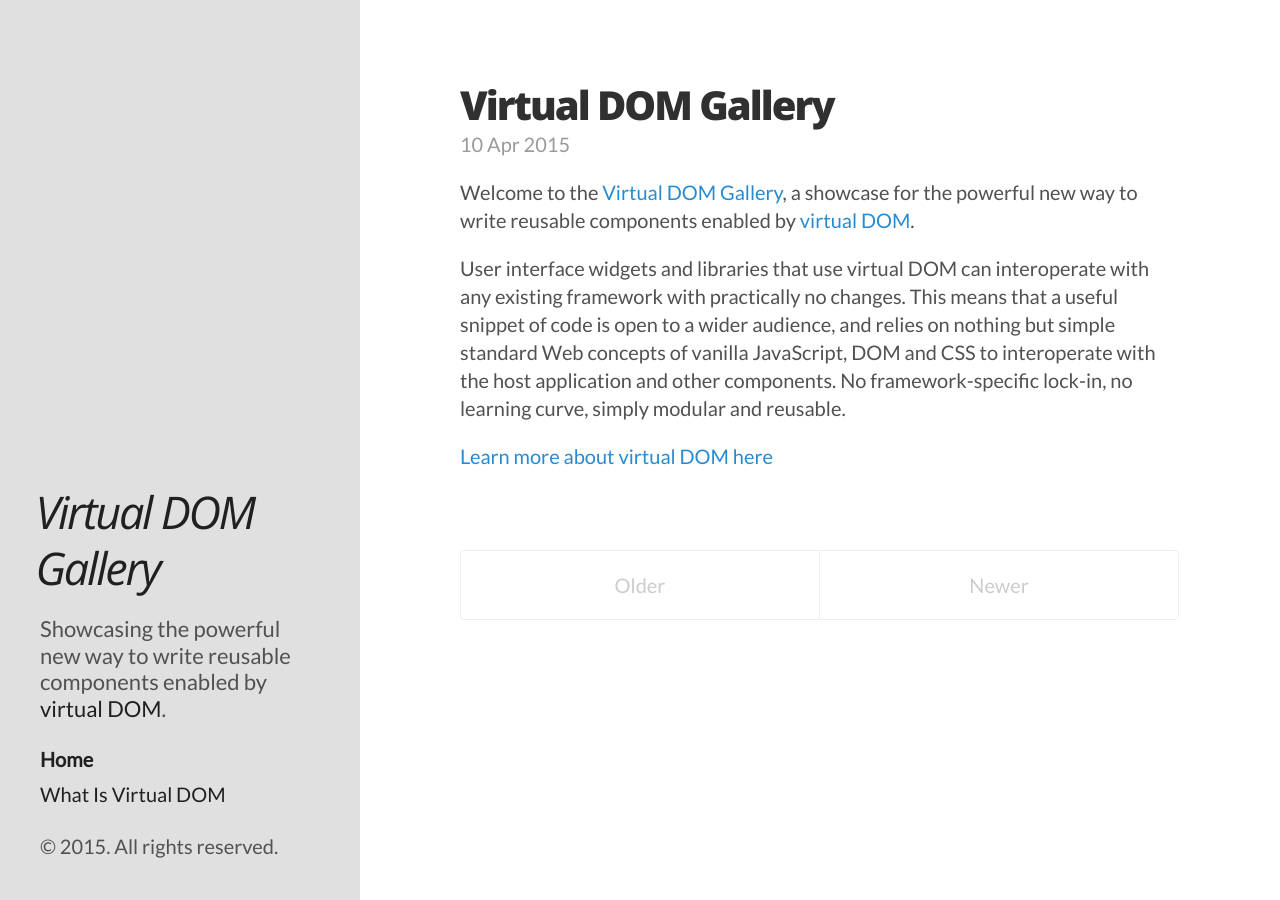
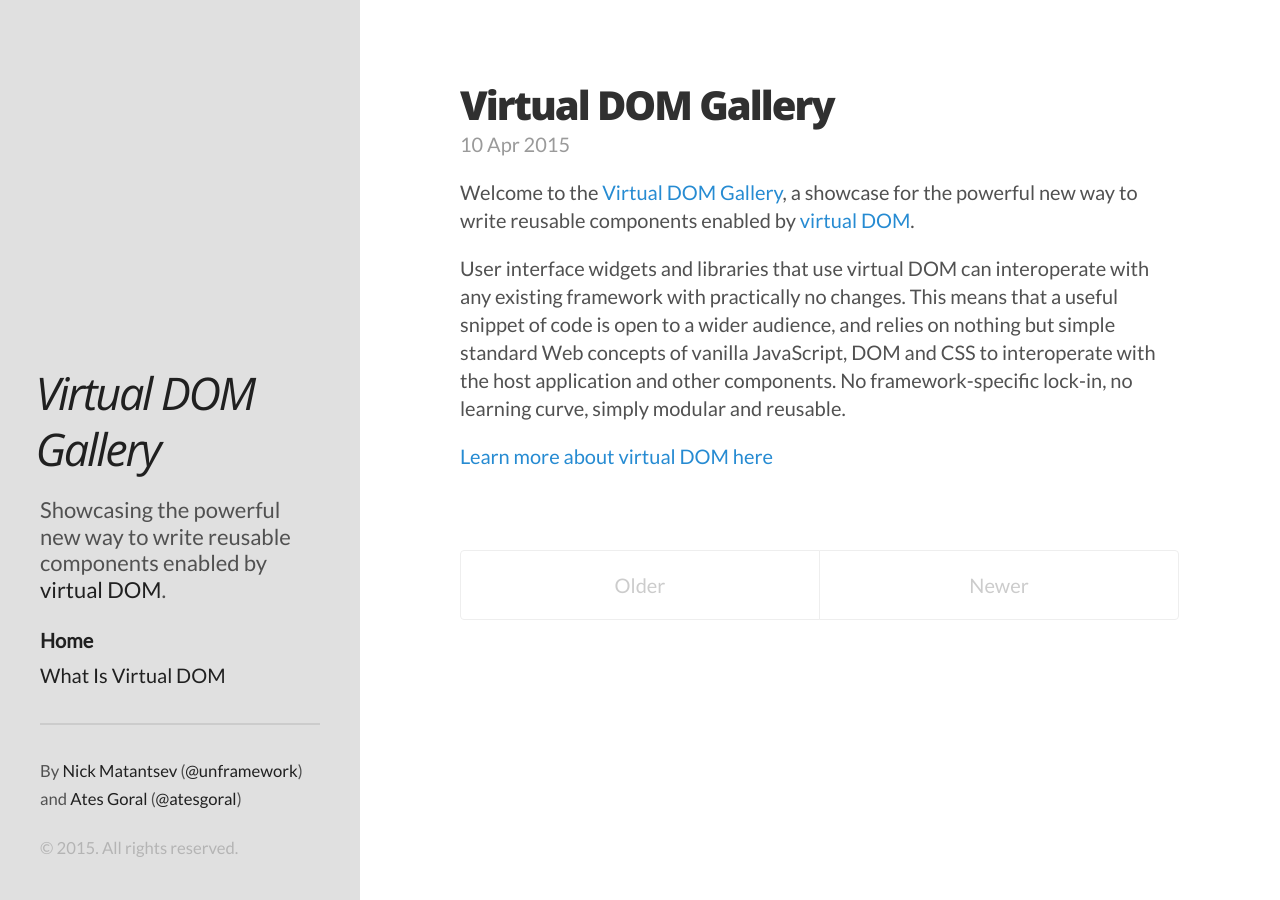
Before and after one commit to unframework/virtual-dom-gallery, a Jekyll site: the page built from index.html, in a window 1280 px wide. Built offline with Jekyll 4.4.1, drawn with Linux system fonts in a browser that asks for light colours; Markdown is read by kramdown in place of the engine named in the settings; the list of posts is cut into pages by our own code.

Commit message:
Added links to GH and Twitter

```diff
--- a/_includes/sidebar.html
+++ b/_includes/sidebar.html
@@ -27,6 +27,9 @@
       {% endfor %}
     </nav>
 
-    <p>&copy; {{ site.time | date: '%Y' }}. All rights reserved.</p>
+    <hr />
+
+    <p><small>By <a href="https://github.com/unframework">Nick Matantsev</a> (<a href="https://twitter.com/unframework">@unframework</a>) and <a href="https://github.com/atesgoral">Ates Goral</a> (<a href="https://twitter.com/atesgoral">@atesgoral</a>)</small></p>
+    <p class="light"><small>&copy; {{ site.time | date: '%Y' }}. All rights reserved.</small></p>
   </div>
 </div>
--- a/public/css/hyde.css
+++ b/public/css/hyde.css
@@ -84,6 +84,10 @@ html {
   text-decoration: none;
 }
 
+.sidebar hr {
+    border-color: #ccc;
+}
+
 /* About section */
 .sidebar-about h1 {
   color: #202020;
@@ -143,6 +147,10 @@ h1 {
     font-family: 'Open Sans';
     font-weight: 800;
     letter-spacing: -0.05em;
+}
+
+.light {
+    opacity: 0.3;
 }
 
 @media (min-width: 48em) {
```
